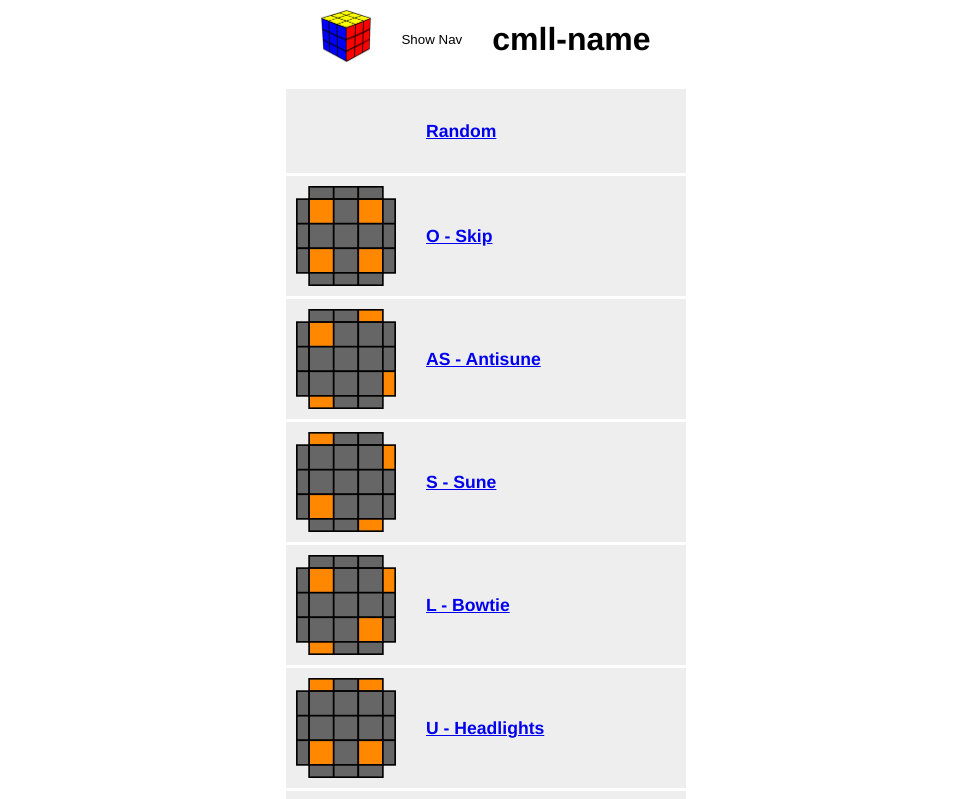
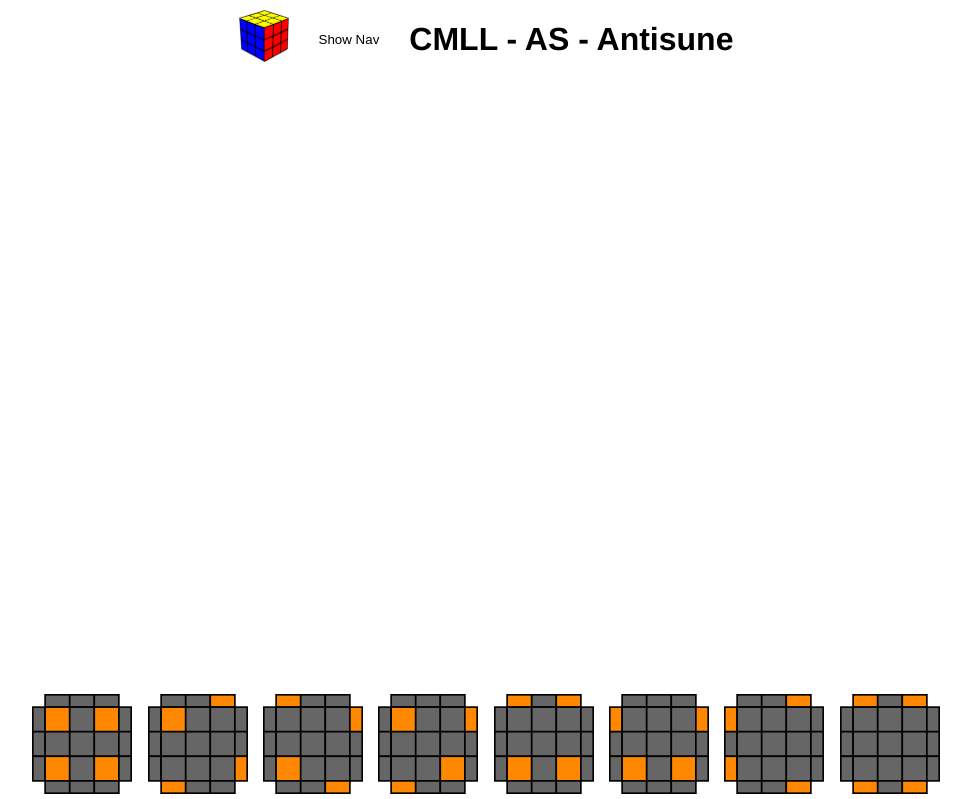
Before and after one commit to ejg/roux, a Nuxt app: page /cmll/anti-sune in a window 1280 px wide. Shown: the top 799 px of the page, without its empty margins (154-1125 px from the left). Built offline with nearby package versions, Linux system fonts and the light colour scheme.

Commit message:
CMLL Nav and titles

```diff
--- a/assets/data/cmllNav.json
+++ b/assets/data/cmllNav.json
@@ -1,39 +1,34 @@
 [
   {
-    "name": "random",
-    "header": "Random",
-    "class": "random"
-  },
-  {
     "name": "skip",
-    "header": "O - Skip"
+    "pageTitle": "O - Skip"
   },
   {
     "name": "anti-sune",
-    "header": "AS - Antisune"
+    "pageTitle": "AS - Antisune"
   },
   {
     "name": "sune",
-    "header": "S - Sune"
+    "pageTitle": "S - Sune"
   },
   {
     "name": "bowtie",
-    "header": "L - Bowtie"
+    "pageTitle": "L - Bowtie"
   },
   {
     "name": "headlights",
-    "header": "U - Headlights"
+    "pageTitle": "U - Headlights"
   },
   {
     "name": "chameleon",
-    "header": "T - Chameleon"
+    "pageTitle": "T - Chameleon"
   },
   {
     "name": "superman",
-    "header": "Pi - Superman"
+    "pageTitle": "Pi - Superman"
   },
   {
     "name": "doublesune",
-    "header": "H - Doublesune"
+    "pageTitle": "H - Doublesune"
   }
 ]
--- a/assets/data/routeData.json
+++ b/assets/data/routeData.json
@@ -14,5 +14,42 @@
   {
     "name": "pll",
     "pageTitle": "Permutation of the Last Layer"
-  }
+  },
+  {
+    "name": "cmll-name",
+    "sub": [
+      {
+        "name": "skip",
+        "pageTitle": "O - Skip"
+      },
+      {
+        "name": "anti-sune",
+        "pageTitle": "AS - Antisune"
+      },
+      {
+        "name": "sune",
+        "pageTitle": "S - Sune"
+      },
+      {
+        "name": "bowtie",
+        "pageTitle": "L - Bowtie"
+      },
+      {
+        "name": "headlights",
+        "pageTitle": "U - Headlights"
+      },
+      {
+        "name": "chameleon",
+        "pageTitle": "T - Chameleon"
+      },
+      {
+        "name": "superman",
+        "pageTitle": "Pi - Superman"
+      },
+      {
+        "name": "doublesune",
+        "pageTitle": "H - Doublesune"
+      }
+    ]
+}
 ]
--- a/components/CMLLNav.vue
+++ b/components/CMLLNav.vue
@@ -7,35 +7,47 @@
       :class="item.class"
     >
       <div class="flex">
-        <CMLLImg
-          v-if="showImage(item.name)"
-          :path="item.name"
-          :alt="item.title"
-          :width="width"
-        />
-        <h2>{{ item.header }}</h2>
+        <CMLLImg :path="item.name" :alt="item.title" :width="width" />
+        <h2 v-if="fullNav">{{ item.pageTitle }}</h2>
       </div>
     </a>
   </div>
 </template>
 <script setup>
-import nav from '@/assets/data/cmllNav.json';
+import routeData from '@/assets/data/routeData.json';
 
 const props = defineProps({
-  mode: String,
-  required: false,
-  default: 'bottom',
+  mode: {
+    type: String,
+    required: false,
+    default: 'bottom',
+  },
 });
 
-const width = ref(100);
+const { mode } = toRefs(props);
 
-function showImage(itemName) {
-  return itemName !== 'random';
-}
+const nav = computed(
+  () => routeData.find((data) => data.name === 'cmll-name').sub
+);
+
+const fullNav = ref(mode.value === 'full');
+
+const width = computed(() => (fullNav.value ? 100 : null));
 </script>
 <style scoped>
+.box.bottom {
+  width: 100%;
+  display: flex;
+  justify-content: center;
+  align-items: center;
+  flex-wrap: wrap;
+  gap: 1.2vw;
+  position: fixed;
+  bottom: 0;
+}
 .box.full {
-  margin: 20px 0;
+  flex-direction: column;
+  gap: 0;
   padding: 0 20px;
 }
 .full .flex {
@@ -46,9 +58,12 @@ function showImage(itemName) {
   flex-wrap: wrap;
   margin-bottom: 3px;
 }
+.bottom .flex img {
+  width: clamp(40px, 9vw, 100px);
+  aspect-ratio: 1;
+}
 .full .flex img {
   margin-right: 30px;
-  height: 100px;
 }
 .full .random .flex {
   padding: 30px 10px;
--- a/composables/usePageData.js
+++ b/composables/usePageData.js
@@ -3,24 +3,55 @@ const usePageData = () => {
   const route = useRoute();
   const error = useError();
 
-  const title = computed(() => (!!error.value ? 'Error' : route.name));
+  const myRoute = computed(() => getRoute());
 
-  const myRoute = computed(() =>
-    routeData.find((data) => data.name === route.name)
-  );
-
-  const pageTitle = computed(() =>
-    !!myRoute.value
-      ? myRoute.value.pageTitle
-      : !!error.value
-      ? 'Error'
-      : route.name
+  const title = computed(() => getTitle());
+  const pageTitle = computed(() => getPageTitle());
+  const parentPage = computed(() =>
+    route.params.name ? route.name.split('-')[0].toUpperCase() : ''
   );
 
   useHead({
     title: title,
     titleTemplate: 'Roux Cubing: %s',
   });
+
+  function getRoute() {
+    let data;
+    data = routeData.find((data) => data.name === route.name);
+    if (data.sub) {
+      data = data.sub.find((data) => data.name === route.params.name);
+    }
+    return data;
+  }
+  function getTitle() {
+    let title;
+    if (!!error.value) {
+      title = 'Error';
+    } else if (route.params.name) {
+      title = `${parentPage.value} - ${route.params.name}`;
+    } else if (route.name === 'index') {
+      title = 'Home';
+    } else {
+      title = route.name.toUpperCase();
+    }
+    return title;
+  }
+  function getPageTitle() {
+    let pageTitle;
+    if (!!error.value) {
+      pageTitle = 'Error';
+    } else if (!!myRoute.value) {
+      if (route.params.name) {
+        pageTitle = `${parentPage.value} - ${myRoute.value.pageTitle}`;
+      } else {
+        pageTitle = myRoute.value.pageTitle;
+      }
+    } else {
+      pageTitle = route.name;
+    }
+    return pageTitle;
+  }
 
   return {
     title,
--- a/pages/cmll/[name].vue
+++ b/pages/cmll/[name].vue
@@ -1,5 +1,5 @@
 <template>
-  <CMLLNav mode="full" />
+  <CMLLNav />
 </template>
 <script setup lang="ts">
 // import {} from '#app';  scopes name to file
```
